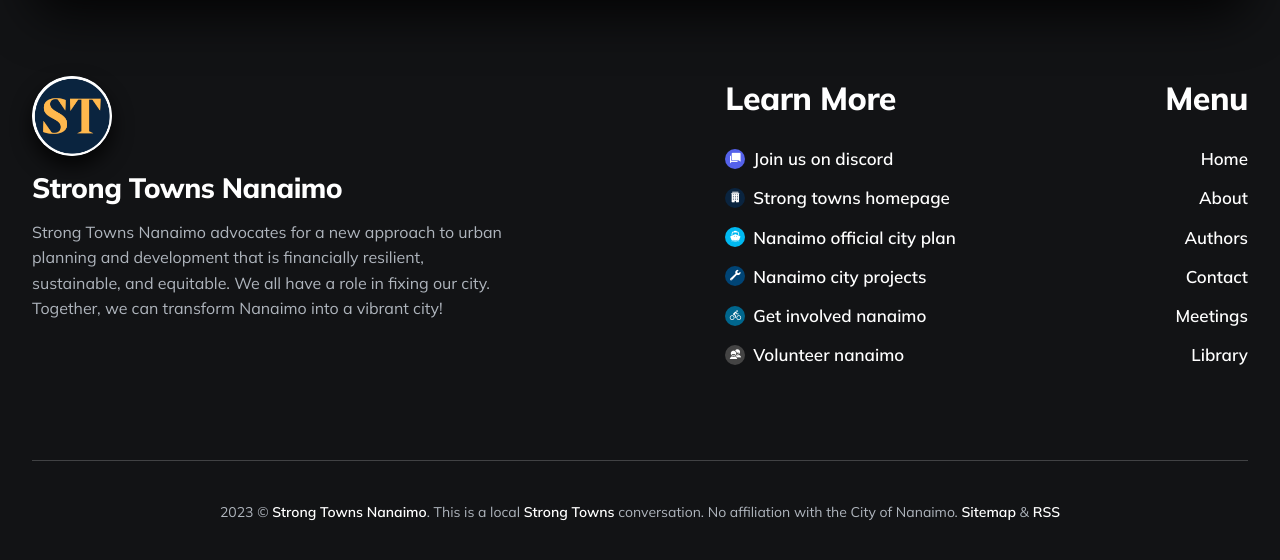
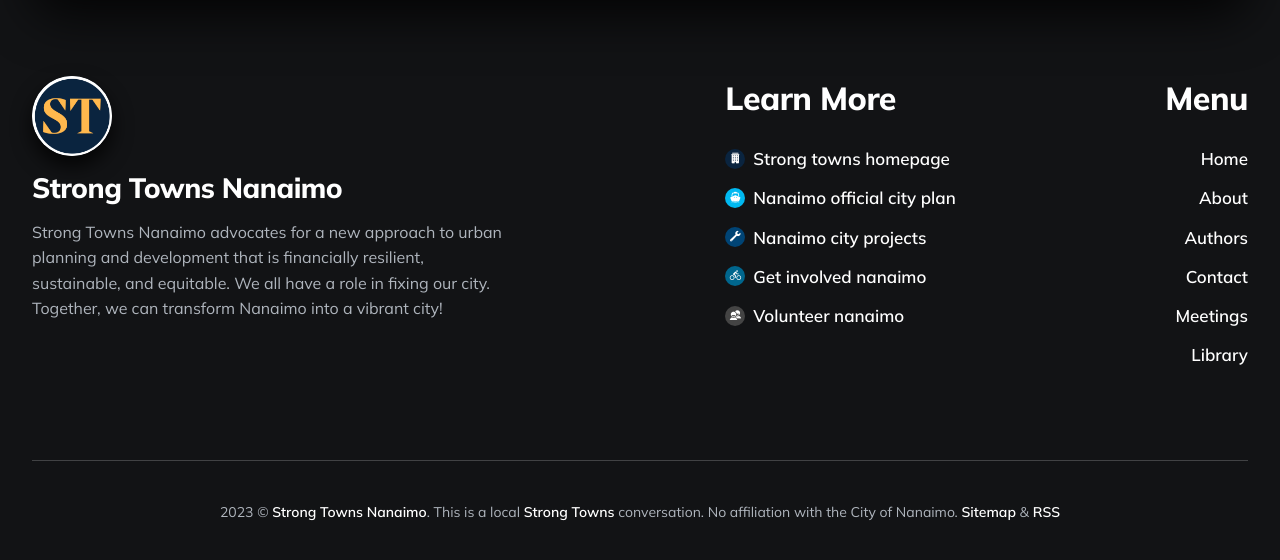
Before and after one commit to LaputanMachines/beautiful-nanaimo, a Jekyll site: the page built from index.html, in a window 1280 px wide and 900 px high, scrolled down 2798 px, cut to the strip 336-896 px from the top of the window. Built offline with Jekyll 4.4.1, drawn with Linux system fonts in a browser that asks for light colours; the list of posts is cut into pages by our own code.

Commit message:
Remove Discord link

```diff
--- a/_data/settings.yml
+++ b/_data/settings.yml
@@ -81,7 +81,6 @@
 
 # Social Links
 social:
-- {icon: "ion-md-chatbubbles", color: "#5562ea", name: Join Us On Discord, link: "https://discord.gg/ravqzA3r"}
 - {icon: "ion-ios-business", color: "#0a243f", name: Strong Towns Homepage, link: "https://www.strongtowns.org"}
 - {icon: "ion-ios-boat", color: "#00b9f1", name: Nanaimo Official City Plan, link: "https://www.nanaimo.ca/property-development/community-planning-land-use/city-plan"}
 - {icon: "ion-ios-build", color: "#004475", name: Nanaimo City Projects, link: "https://www.nanaimo.ca/your-government/projects"}
```
